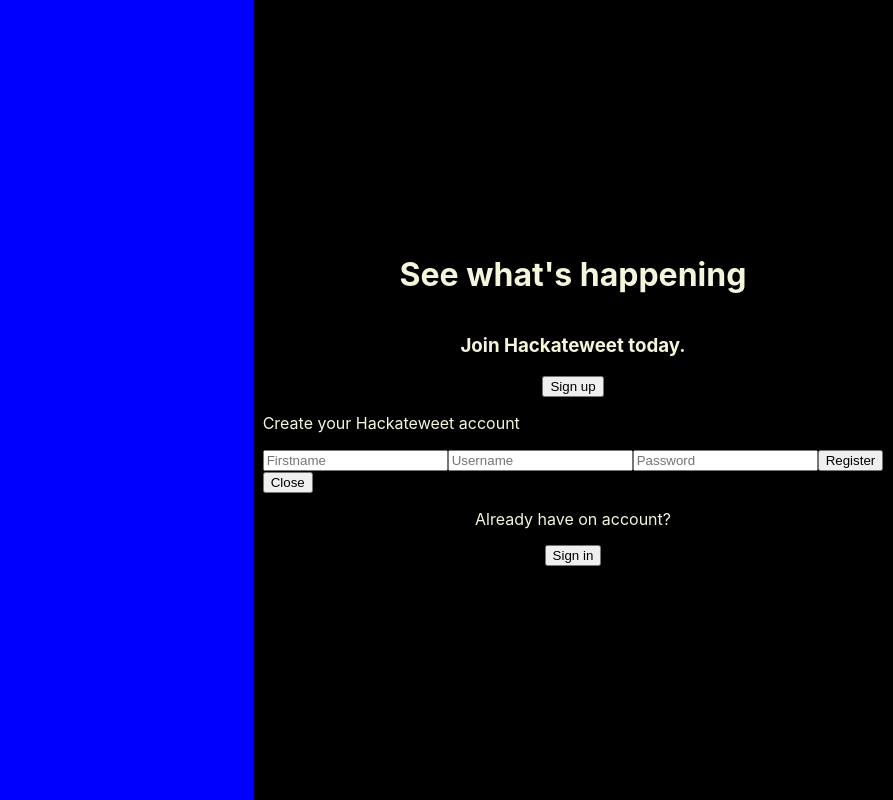
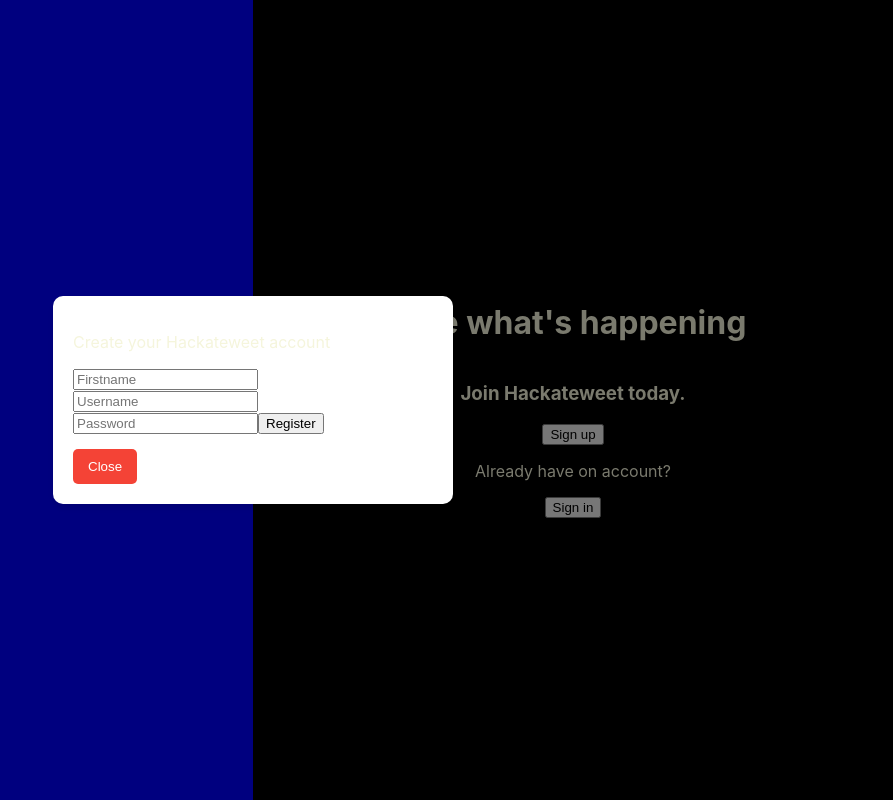
Before and after one commit to ClementNouet/hackatweet-frontend, a Next.js app: page / in a window 1280 px wide. Both pictures are taken after a click on the button "Sign up". Shown: the whole page, without its empty margins (387-1280 px from the left). Built offline with nearby package versions, Linux system fonts and the light colour scheme.

Commit message:
correction nom login

```diff
--- a/components/Home.js
+++ b/components/Login.js
@@ -1,9 +1,9 @@
-import styles from '../styles/Home.module.css';
+import styles from '../styles/Login.module.css';
 import Head from 'next/head';
 import { useEffect, useState } from 'react';
 import Signup from './Signup';
 
-function Home() {
+function Login() {
   const [isOpenSignUp, setIsOpenSignUp] = useState(false)
 
   return (
@@ -20,10 +20,19 @@
           <h1>See what's happening</h1>
           <h3>Join Hackateweet today.</h3>
           <button onClick={() => setIsOpenSignUp(true)}>Sign up</button>
+
+          {/* Popup Signup */}
           {isOpenSignUp && (
-            <div>
-              <Signup />
-              <button onClick={() => setIsOpenSignUp(false)}>Close</button>
+            <div className={styles.modalOverlay}>
+              <div className={styles.modalContent}>
+                <Signup />
+                <button
+                  className={styles.closeButton}
+                  onClick={() => setIsOpenSignUp(false)}
+                >
+                  Close
+                </button>
+              </div>
             </div>
           )}
 
@@ -35,4 +44,4 @@
   );
 }
 
-export default Home;
+export default Login;
--- a/pages/index.js
+++ b/pages/index.js
@@ -1,7 +1,8 @@
-import Home from '../components/Home';
+
+import Login from '../components/Login';
 
 function Index() {
-  return <Home />;
+  return <Login />;
 }
 
 export default Index;
--- a/styles/Home.module.css
+++ /dev/null
@@ -1,23 +0,0 @@
-.main {
-  height: 100vh;
-  width: 100vw;
-  display: grid;
-  grid-template-rows: 1fr;
-  grid-template-columns: repeat(2, 1fr);
-}
-
-.img{
-  grid-column-start: 1;
-  grid-column-end: 2;
-  background-color: blue;
-}
-.login{
-  grid-column-start: 2;
-  grid-column-end: 3;
-  color: beige;
-  display: flex;
-  flex-direction: column;
-  justify-content: center;
-  align-items: center;
-  background-color: black;
-}
--- /dev/null
+++ b/styles/Login.module.css
@@ -0,0 +1,60 @@
+.main {
+  height: 100vh;
+  width: 100vw;
+  display: grid;
+  grid-template-rows: 1fr;
+  grid-template-columns: repeat(2, 1fr);
+}
+
+.img{
+  grid-column-start: 1;
+  grid-column-end: 2;
+  background-color: blue;
+}
+.login{
+  grid-column-start: 2;
+  grid-column-end: 3;
+  color: beige;
+  display: flex;
+  flex-direction: column;
+  justify-content: center;
+  align-items: center;
+  background-color: black;
+}
+
+.modalOverlay {
+  position: fixed;
+  top: 0;
+  left: 0;
+  width: 100vw;
+  height: 100vh;
+  background: rgba(0, 0, 0, 0.5);
+  display: flex;
+  justify-content: center;
+  align-items: center;
+  z-index: 1000;
+}
+
+.modalContent {
+  background: white;
+  padding: 20px;
+  border-radius: 10px;
+  width: 400px;
+  max-width: 90%;
+  box-shadow: 0 4px 6px rgba(0, 0, 0, 0.1);
+  animation: fadeIn 0.3s ease;
+}
+
+.closeButton {
+  background: #f44336;
+  color: white;
+  border: none;
+  padding: 10px 15px;
+  border-radius: 5px;
+  cursor: pointer;
+  margin-top: 15px;
+}
+
+.closeButton:hover {
+  background: #d32f2f;
+}
```
